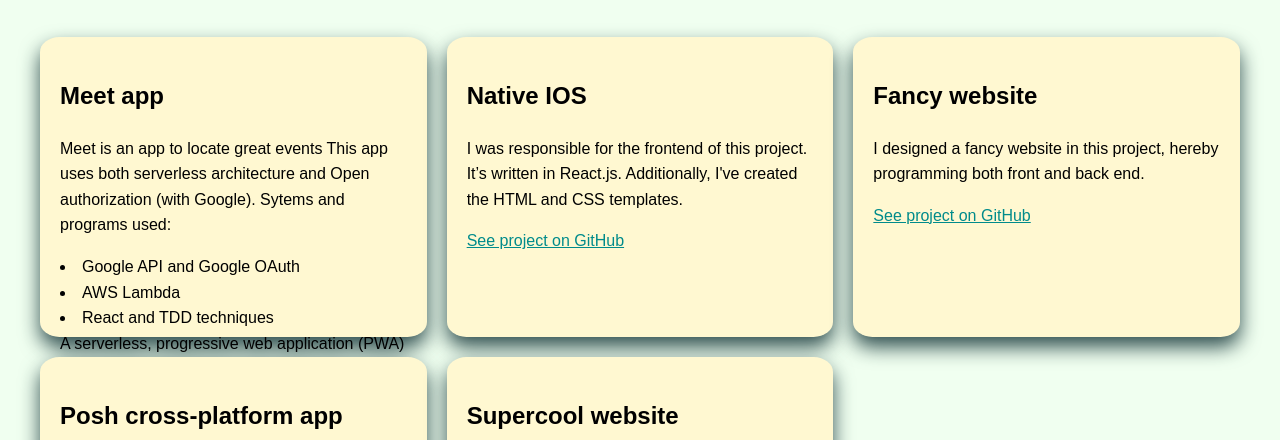
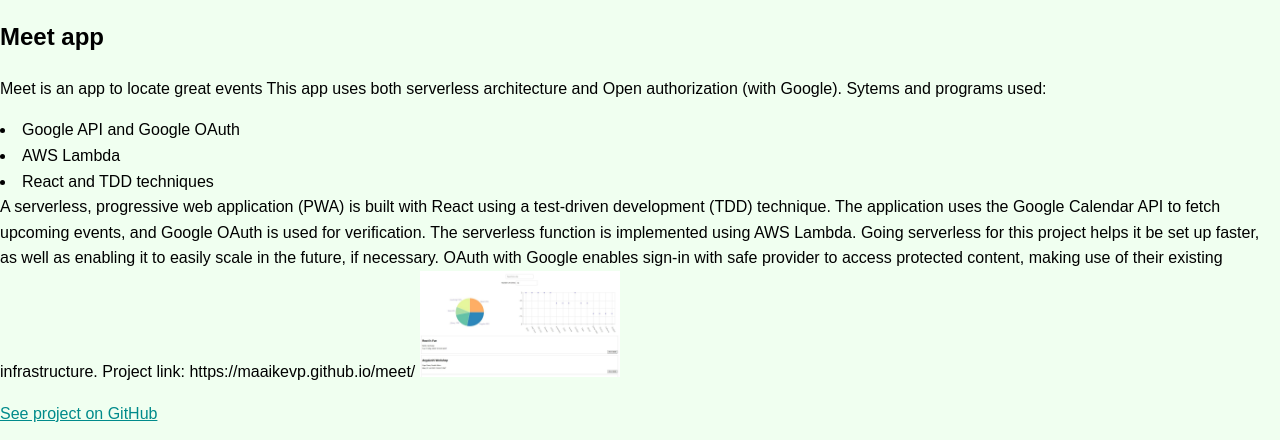
Before and after one commit to maaikevp/Portfolio-website, a website: page work.html in a window 1280 px wide. Shown: the part 276-716 px from the top of the page. Drawn offline with Linux system fonts and the light colour scheme; a web font is replaced by a local one.

Commit message:
Update Work-page

```diff
--- a/work.html
+++ b/work.html
@@ -45,10 +45,10 @@
    <!-- Main content -->
    <section>
       <h1>Work</h1>
-      <div class="grid">
+      <div>
          <!-- Grid items will live here -->
 
-         <div class="grid__item">
+         <div>
             <h2>Meet app</h2>
             <p>
                Meet is an app to locate great events
@@ -78,15 +78,15 @@
             </p>
             <a href="https://github.com/maaikevp/meet">See project on GitHub</a>
          </div>
-         <div class="grid__item">
+         <!-- <div class="grid__item">
             <h2>Native IOS</h2>
             <p>
                I was responsible for the frontend of this project. It’s written in React.js. Additionally, I've created
                the HTML and CSS templates.
             </p>
             <a href="#">See project on GitHub</a>
-         </div>
-         <div class="grid__item">
+         </div> -->
+         <!-- <div class="grid__item">
             <h2>Fancy website</h2>
             <p>
                I designed a fancy website in this project, hereby programming both front and back end.
@@ -107,7 +107,7 @@
             </p>
             <a href="#">See project on GitHub</a>
          </div>
-      </div>
+      </div> -->
    </section>
 
 
```
